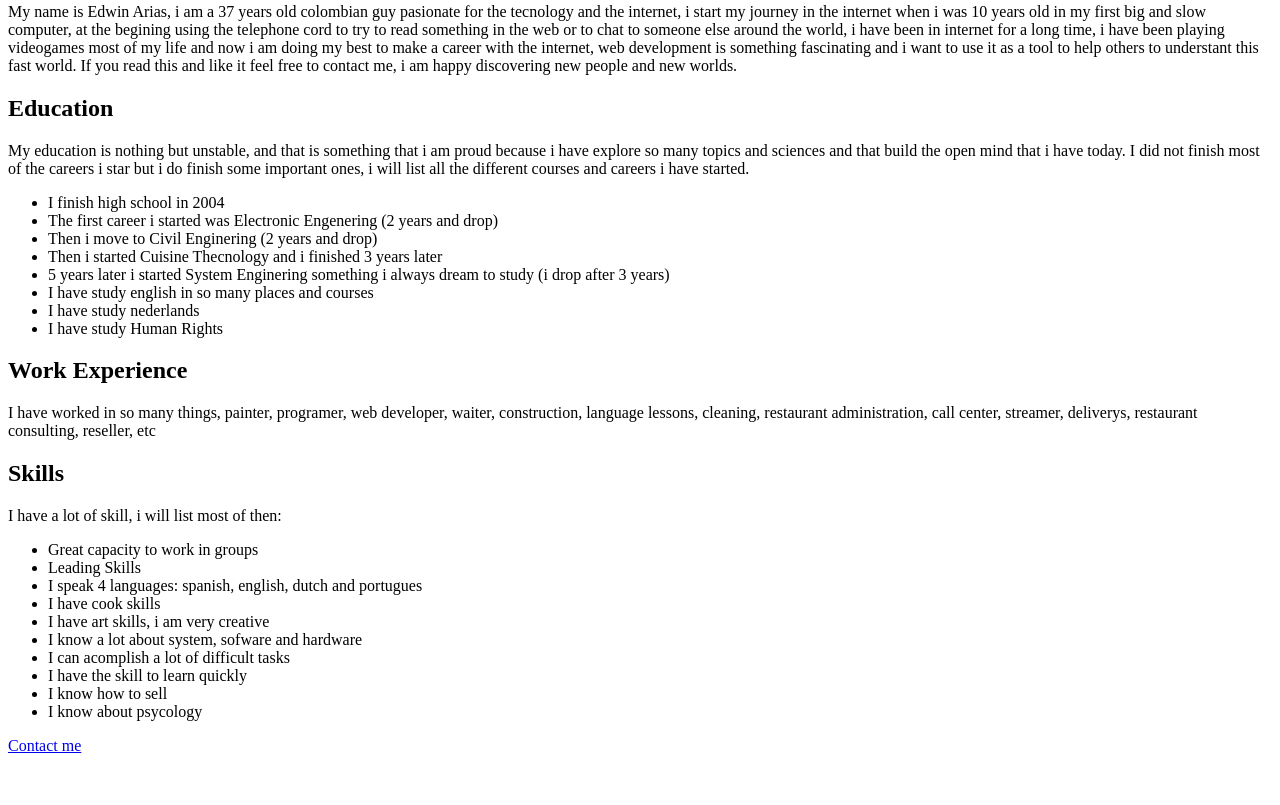
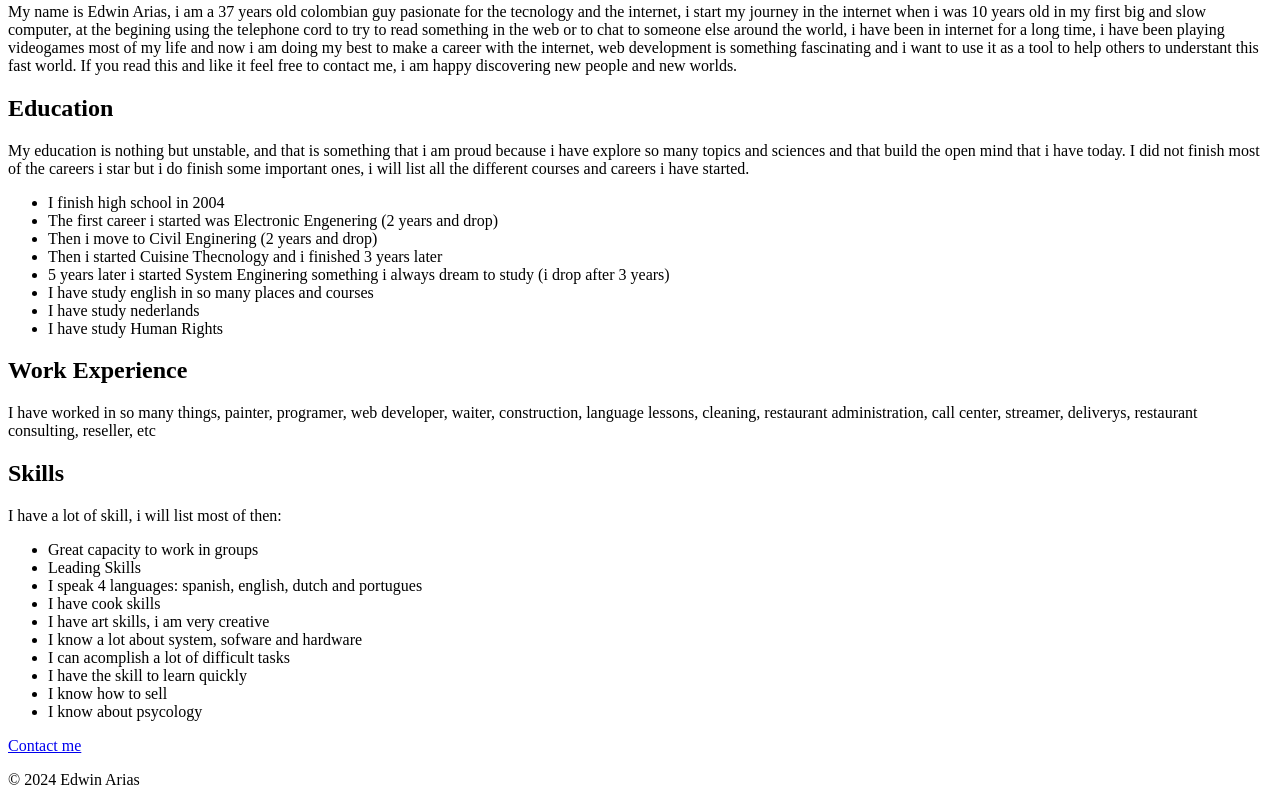
Before and after one commit to edwinarias24/Capstone1-resume, a plain HTML site: page index.html in a window 1280 px wide. Shown: the part 468-1273 px from the top of the page. Before the commit the page ends 1231 px from the top, so only its background shows below. Drawn offline with Linux system fonts and the light colour scheme.

Commit message:
Add files via upload

```diff
--- a/index.html
+++ b/index.html
@@ -67,4 +67,8 @@
     <a href="./contact.html">Contact me</a>
 
 </body>
+
+<footer>
+    <p>© 2024 Edwin Arias</p>
+</footer>
 </html>
```
